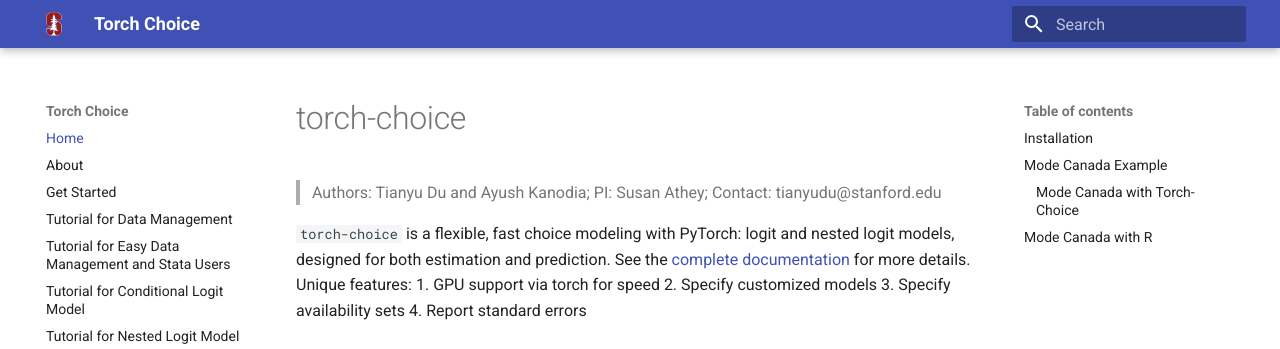
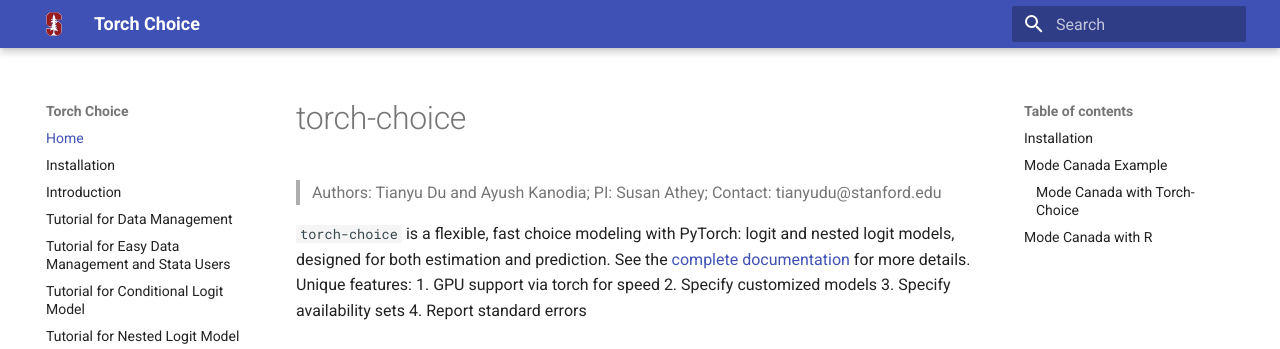
Before and after one commit to gsbDBI/torch-choice, an MkDocs documentation site: the page built from docs_src/index.md, in a window 1280 px wide. Shown: the top 349 px of the page. Built offline with MkDocs 1.6.1 and Material for MkDocs 9.7.7, drawn with Linux system fonts in a browser that asks for light colours.

Commit message:
rename about --> introduction

```diff
--- a/mkdocs.yml
+++ b/mkdocs.yml
@@ -4,8 +4,8 @@
 site_dir: docs
 nav:
     - Home: index.md
-    - About: intro.md
-    - Get Started: install.md
+    - Installation: install.md
+    - Introduction: intro.md
     - Tutorial for Data Management: data_management.md
     - Tutorial for Easy Data Management and Stata Users: easy_data_management.md
     - Tutorial for Conditional Logit Model: conditional_logit_model_mode_canada.md
```
